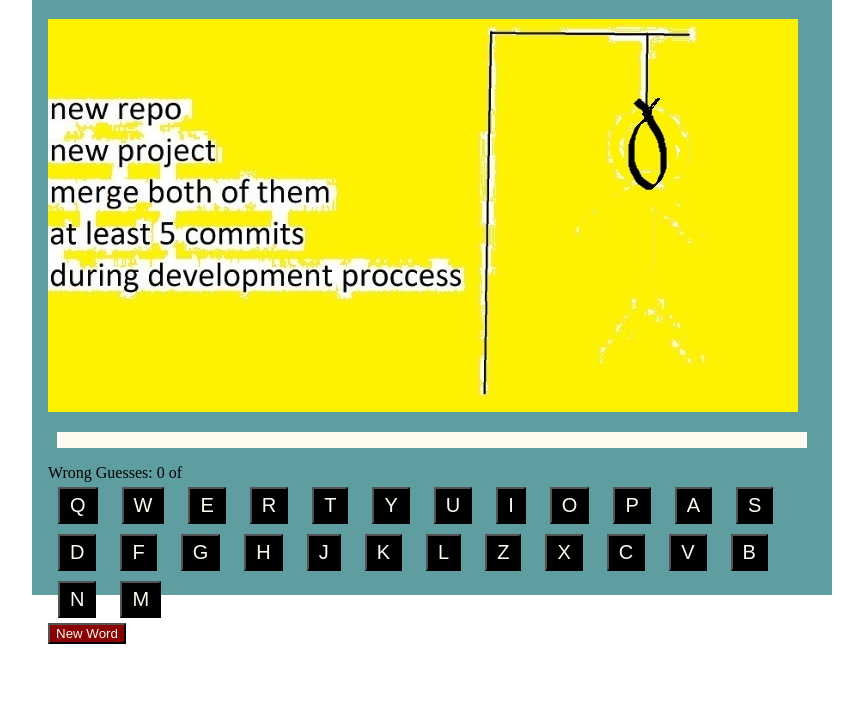
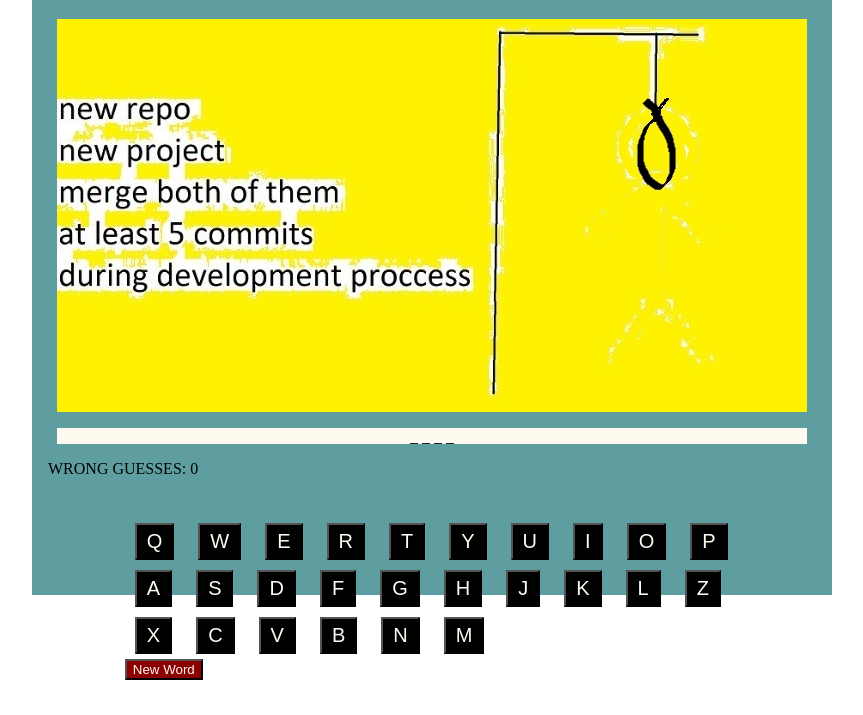
Before and after one commit to aldevinas/hangman, a plain HTML site: page index.html in a window 1280 px wide. Both pictures are taken after a click on the button "New Word". Shown: the part 85-800 px from the top of the page, without its empty margins (208-1071 px from the left). Drawn offline with Linux system fonts and the light colour scheme.

Commit message:
last update

```diff
--- a/index.html
+++ b/index.html
@@ -11,18 +11,19 @@
 <body>
 <div class="container">
   <h1>Hangman Game</h1>
-  <div class="text-center">
-    <img id='hangmanPic' src="pictures/0.jpg" alt="pic">
+  <div>
+    <div class="d-flex aac">
+      <img id='hangmanPicture' src="pictures/0.jpg" alt="pic">
+
+    </div>
     <p class="guessBox" id="showGuess"></p>
-    <div class="">Wrong Guesses: <span id='mistakes'>0</span> of <span id='maxWrong'></span></div>
+    <p>WRONG GUESSES: <span id='mistakes'>0</span></p>
     <div class="lettersContainer">
       <div id="keyboard"></div>
       <div>
-        <button class="reset" onClick="reset()">New Word</button>
+        <button class="reset">New Word</button>
       </div>
-
     </div>
-
   </div>
 </div>
 </body>
--- a/script.js
+++ b/script.js
@@ -7,8 +7,11 @@ let maxWrong = 6;
 let failsCount = 0;
 let guessed = [];
 let wordStatus = null;
+let resetBtn = document.getElementsByClassName('reset')[0];
 
-function generateButtons() {
+resetBtn.addEventListener('click', reset)
+
+function keyboardLetters() {
   document.getElementById('keyboard').innerHTML = 'QWERTYUIOPASDFGHJKLZXCVBNM'.split('').map(letter =>
     `
       <button
@@ -20,7 +23,7 @@ function generateButtons() {
       </button>
     `).join('');
 }
-generateButtons();
+keyboardLetters();
 
 function randomWord() {
   secretWord = hiddenWordsArr[Math.floor(Math.random() * hiddenWordsArr.length)];
@@ -38,10 +41,44 @@ function handleGuess(chosenLetter) {
     failsCount++;
     updateMistakes();
     checkIfGameLost();
-    updateHangmanPicture();
+    changePicture();
   }
 }
 
-function updateHangmanPicture() {
-  document.getElementById('hangmanPic').src = 'pictures/' + failsCount + '.jpg';
+function changePicture() {
+  document.getElementById('hangmanPicture').src = 'pictures/' + failsCount + '.jpg';
 }
+
+function checkIfGameWon() {
+  if (wordStatus === secretWord) {
+    document.getElementById('keyboard').innerHTML = 'BRAVO! You are smart!';
+  }
+}
+
+function checkIfGameLost() {
+  if (failsCount === maxWrong) {
+    document.getElementById('showGuess').innerHTML = 'The secret word was: ' + secretWord;
+    document.getElementById('keyboard').innerHTML = 'Try again? ';
+  }
+}
+
+function guessedWord() {
+  wordStatus = secretWord.split('').map(letter => (guessed.indexOf(letter) >= 0 ? letter : " _ ")).join('');
+  document.getElementById('showGuess').innerHTML = wordStatus;
+}
+guessedWord();
+
+function updateMistakes() {
+  document.getElementById('mistakes').innerHTML = failsCount;
+}
+maxWrong = document.getElementById('maxWrong').innerHTML;
+
+function reset() {
+  failsCount = 0;
+  guessed = [];
+  document.getElementById('hangmanPicture').src = 'pictures/0.jpg';
+  randomWord();
+  guessedWord();
+  updateMistakes();
+  keyboardLetters();
+}
--- a/style.css
+++ b/style.css
@@ -8,6 +8,18 @@
 h1{
     text-align: center;
     color: floralwhite;
+}
+#hangmanPicture{
+    margin: auto;
+    width: 750px;
+    height: 393px;
+}
+.lettersContainer{
+    display: flex;
+    flex-wrap: wrap;
+    width: 80%;
+    height: auto;
+    margin: 5vh auto;
 }
 .letter{
     background-color: black;
@@ -31,3 +43,6 @@ h1{
     color: floralwhite;
     margin: auto;
 }
+.d-flex{display: flex;}
+.aac{align-items: center;}
+.acc{align-content: center;}
```
